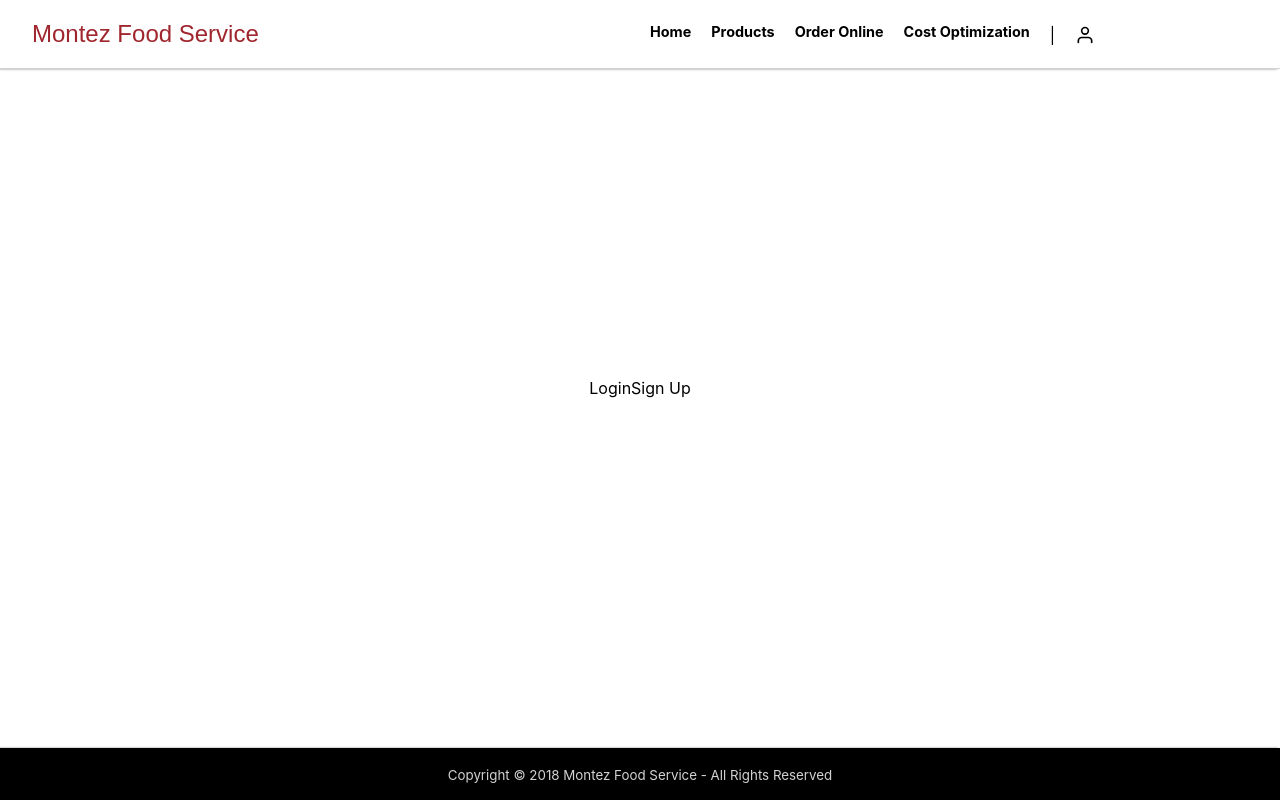
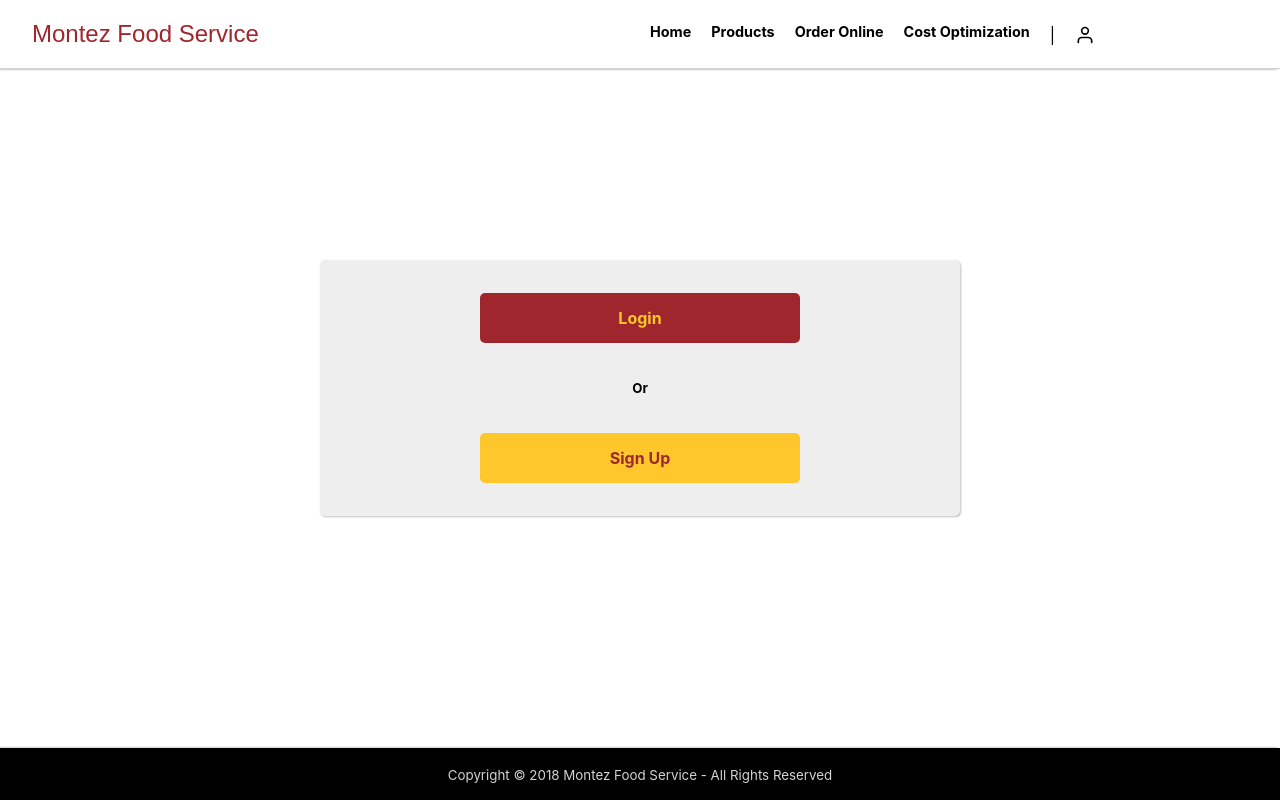
Before and after one commit to jgarcia4444/montez-food-service-web, a React (Create React App) app: page /user-auth in a window 1280 px wide. Built offline with nearby package versions, Linux system fonts and the light colour scheme.

Commit message:
Added css styling to the user auth buttons initially displayed when a user clicks the user icon while not logged in. also added an input rendering method that can take in input objects and render out text inputs for the login form as well as the signup form.

```diff
--- a/src/components/Footer/index.js
+++ b/src/components/Footer/index.js
@@ -5,7 +5,7 @@ const Footer = () => {
 
     return (
         <div className="footer">
-            <p class="copyright-text"><small>Copyright &copy; 2018 Montez Food Service - All Rights Reserved</small></p>
+            <p className="copyright-text"><small>Copyright &copy; 2018 Montez Food Service - All Rights Reserved</small></p>
         </div>
     )
 };
--- a/src/pages/UserAuth/index.js
+++ b/src/pages/UserAuth/index.js
@@ -2,34 +2,82 @@ import React, {useState} from 'react';
 import '../../styles/userAuth/UserAuth.css'
 
 import Layout from '../../shared/Layout';
+import { FiMail, } from 'react-icons/fi'
 
 const UserAuth = () => {
 
     const [displayState, setDisplayState] = useState('');
 
+    const [loginEmail, setLoginEmail] = useState('');
+    const [loginPassword, setLoginPassword] = useState('');
+
+    const loginInputs = [
+        {
+            label: "Email",
+            value: loginEmail,
+            changeFunction: (val) => setLoginEmail(val),
+            error: '',
+        },
+        {
+            label: "Password",
+            value: loginPassword,
+            changeFunction: (val) => setLoginPassword(val),
+            error: '',
+        }
+    ]
+
+    const renderInputs = (inputs) => {
+        return inputs.map(inputInfo => {
+            let inputType = inputInfo.label === "Password" ? 'password' : 'text'
+            return (
+                <div className="input-row">
+                    <div className="input-label-row">
+                        {inputInfo.label}
+                    </div>
+                    <input type={inputType} value={inputInfo.value} onChange={inputInfo.changeFunction} />
+                </div>
+            )
+        })
+    }
+
     const actionButtons = (
-        <>
+        <div className='column-flex-container'>
             <div className="action-button-row">
-                <div className="action-login-button">
+                <div onClick={() => setDisplayState('login')} className="action-button action-login-button">
                     Login
                 </div>
             </div>
+            <div className="or-row">
+                <h5>Or</h5>
+            </div>
             <div className="action-button-row">
-                <div className="action-signup-button">
+                <div onClick={() => setDisplayState('signup')} className="action-button action-signup-button">
                     Sign Up
                 </div>
             </div>
-        </>
+        </div>
+    )
+
+    const loginForm = (
+        <div className='column-flex-container'>
+            {renderInputs(loginInputs)}
+        </div>
+    )
+
+    const signupForm = (
+        <div className="column-flex-container">
+
+        </div>
     )
 
     const renderDisplayState = () => {
         switch(displayState) {
             case '':
                 return actionButtons;
-            // case 'login':
-            //     return loginForm;
-            // case 'create':
-            //     return signupForm;
+            case 'login':
+                return loginForm;
+            case 'signup':
+                return signupForm;
             default:
                 return actionButtons
         }
--- a/src/styles/userAuth/UserAuth.css
+++ b/src/styles/userAuth/UserAuth.css
@@ -1,4 +1,55 @@
 
+.action-button {
+    width: 50%;
+    padding: 15px 0;
+    border-radius: 5px;
+    transition: all 400ms;
+    font-weight: bold;
+}
+
+.action-button:hover {
+    cursor: pointer;
+    box-shadow: 0 0 5px -1px black;
+    transform: scale(1.1);
+}
+
+.action-button-row {
+    width: 100%;
+    height: 45%;
+    align-items: center;
+    justify-content: center;
+    display: flex;
+}
+
+.action-login-button {
+    background-color: #a0262e;
+    color: #ffc72c;
+}
+
+.action-signup-button {
+    background-color: #FFC72C;
+    color: #a0262e;
+}
+
+.column-flex-container {
+    display: flex;
+    flex-direction: column;
+    width: 50%;
+    height: 40%;
+    box-shadow: 1px 1px 3px -1px gray;
+    align-items: center;
+    justify-content: center;
+    border-radius: 5px;
+    background-color: #eee
+}
+
+.or-row {
+    width: 100%;
+    height: 10%;
+    display: flex;
+    align-items: center;
+    justify-content: center;
+}
 
 .user-auth-container {
     width: 100%;
```
